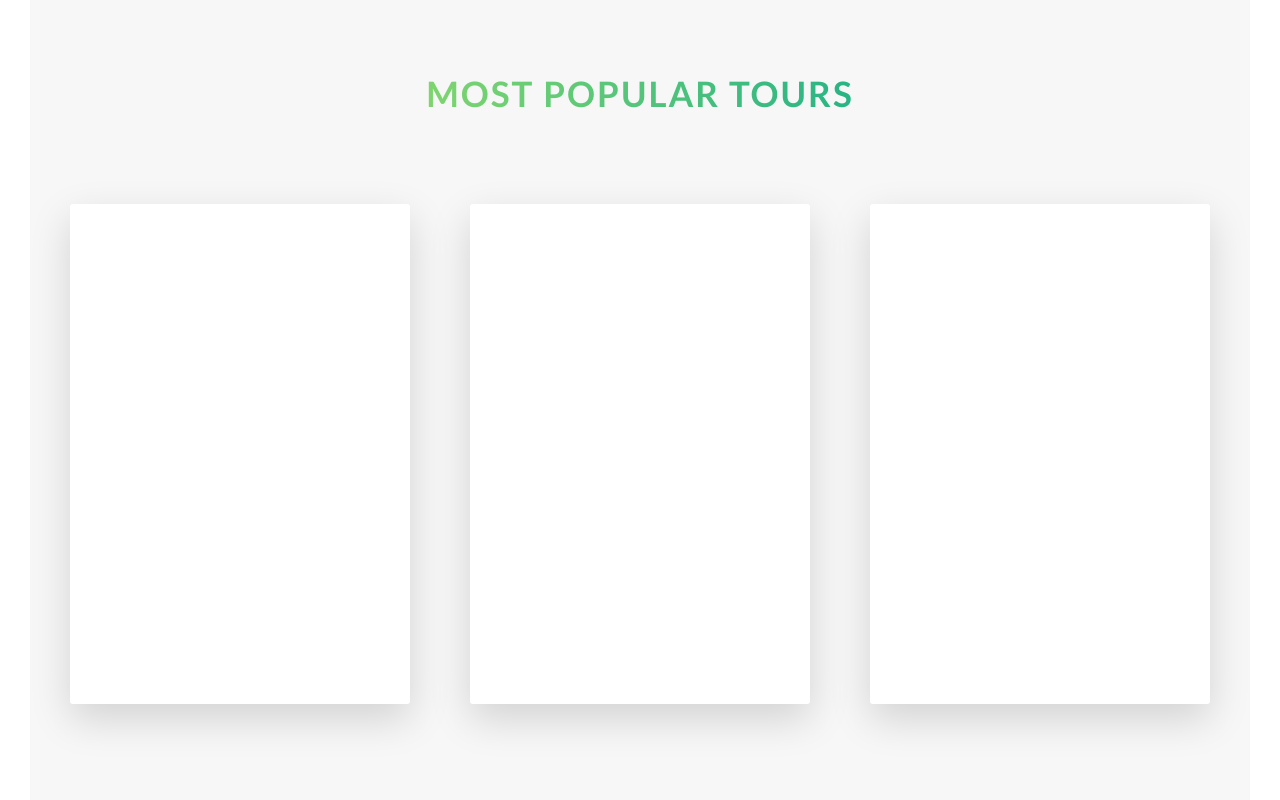
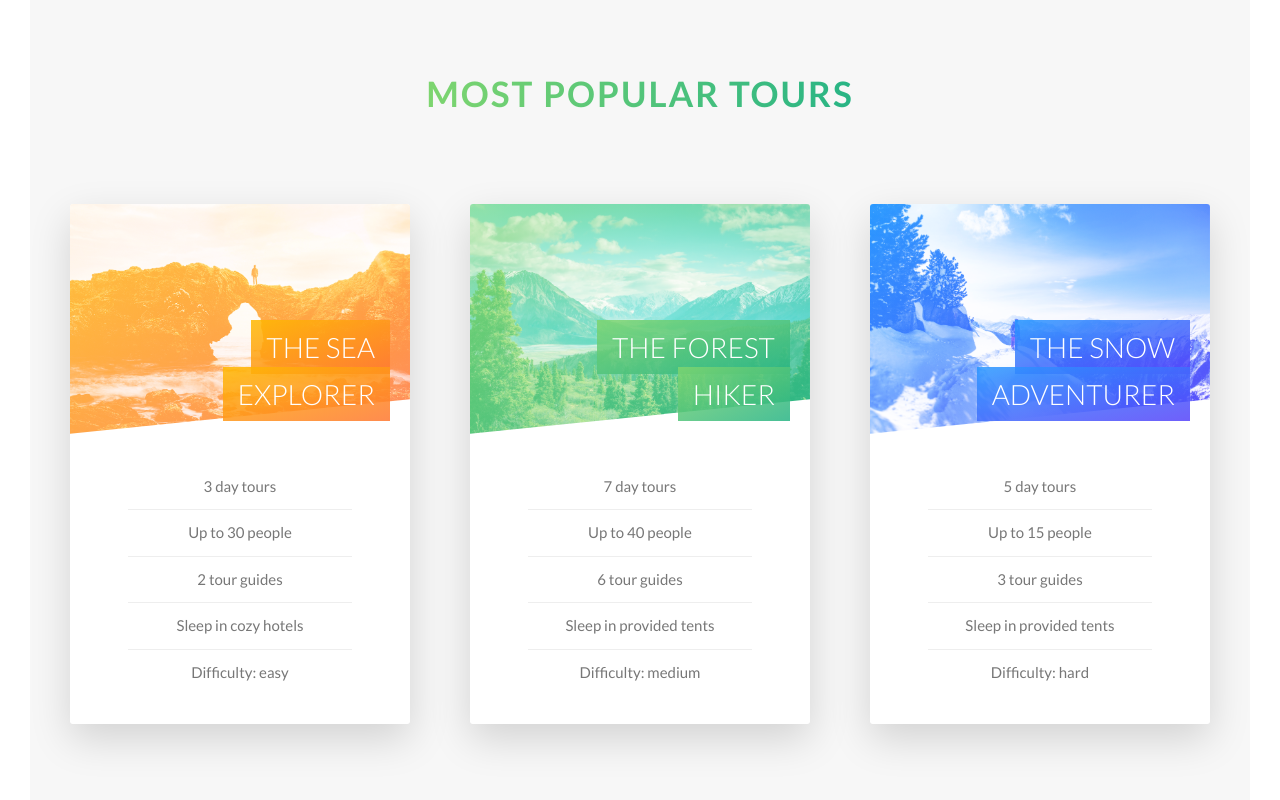
Before and after one commit to HellyZ/travel-agency-landing, a website: page index.html in a window 1280 px wide. Shown: the part 2431-3231 px from the top of the page. Drawn offline with Linux system fonts and the light colour scheme.

Commit message:
styled front side of cards

```diff
--- a/index.html
+++ b/index.html
@@ -119,7 +119,23 @@
           <div class="col-1-of-3">
             <div class="card">
               <div class="card__side card__side--front card__side--front-1">
-                FRONT
+                <div class="card__picture card__picture--1">
+                  &nbsp;
+                </div>
+                <h4 class="card__heading">
+                  <span class="card__heading-span card__heading-span--1">
+                    The Sea Explorer
+                  </span>
+                </h4>
+                <div class="card__details">
+                  <ul>
+                    <li>3 day tours</li>
+                    <li>Up to 30 people</li>
+                    <li>2 tour guides</li>
+                    <li>Sleep in cozy hotels</li>
+                    <li>Difficulty: easy</li>
+                  </ul>
+                </div>
               </div>
               <div class="card__side card__side--back card__side--back-1">
                 BACK
@@ -129,7 +145,23 @@
           <div class="col-1-of-3">
             <div class="card">
               <div class="card__side card__side--front card__side--front-2">
-                FRONT
+                <div class="card__picture card__picture--2">
+                  &nbsp;
+                </div>
+                <h4 class="card__heading">
+                  <span class="card__heading-span card__heading-span--2">
+                    The Forest Hiker
+                  </span>
+                </h4>
+                <div class="card__details">
+                  <ul>
+                    <li>7 day tours</li>
+                    <li>Up to 40 people</li>
+                    <li>6 tour guides</li>
+                    <li>Sleep in provided tents</li>
+                    <li>Difficulty: medium</li>
+                  </ul>
+                </div>
               </div>
               <div class="card__side card__side--back card__side--back-2">
                 BACK
@@ -139,7 +171,23 @@
           <div class="col-1-of-3">
             <div class="card">
               <div class="card__side card__side--front card__side--front-3">
-                FRONT
+                <div class="card__picture card__picture--3">
+                  &nbsp;
+                </div>
+                <h4 class="card__heading">
+                  <span class="card__heading-span card__heading-span--3">
+                    The Snow Adventurer
+                  </span>
+                </h4>
+                <div class="card__details">
+                  <ul>
+                    <li>5 day tours</li>
+                    <li>Up to 15 people</li>
+                    <li>3 tour guides</li>
+                    <li>Sleep in provided tents</li>
+                    <li>Difficulty: hard</li>
+                  </ul>
+                </div>
               </div>
               <div class="card__side card__side--back card__side--back-3">
                 BACK
--- a/sass/abstracts/_variables.scss
+++ b/sass/abstracts/_variables.scss
@@ -10,6 +10,7 @@ $color-tertiary-light: #2998ff;
 $color-tertiary-dark: #5643fa;
 
 $color-grey-light-1: #f7f7f7;
+$color-grey-light-2: #eee;
 
 $color-grey-dark: #777;
 $color-white: #fff;
--- a/sass/components/_card.scss
+++ b/sass/components/_card.scss
@@ -2,17 +2,17 @@
   perspective: 150rem;
   -moz-perspective: 150rem;
 
-  height: 50rem;
+  height: 52rem;
   position: relative;
 
     &__side {
-      color: #fff;
-      height: 50rem;
+      height: 52rem;
       font-size: 2rem;
       position: absolute;
       top: 0;
       left: 0;
       width: 100%;
+      overflow: hidden;
       backface-visibility: hidden;
 
       border-radius: 3px;
@@ -22,7 +22,6 @@
       -o-border-radius: 3px;
 
       box-shadow: 0 1.5rem 4rem rgba($color-black, .15);
-
       transition: all .8s ease;
       -webkit-transition: all .8s ease;
       -moz-transition: all .8s ease;
@@ -57,12 +56,12 @@
     }
 
   &:hover &__side--front{
-    transform: rotateY(180deg);
-    -webkit-transform: rotateY(180deg);
-    -moz-transform: rotateY(180deg);
-    -ms-transform: rotateY(180deg);
-    -o-transform: rotateY(180deg);
-  }
+    transform: rotateY(-180deg);
+    -webkit-transform: rotateY(-180deg);
+    -moz-transform: rotateY(-180deg);
+    -ms-transform: rotateY(-180deg);
+    -o-transform: rotateY(-180deg);
+}
 
   &:hover &__side--back{
     transform: rotateY(0);
@@ -70,5 +69,76 @@
     -moz-transform: rotateY(0);
     -ms-transform: rotateY(0);
     -o-transform: rotateY(0);
+  }
+
+  &__picture {
+    background-size: cover;
+    height: 23rem;
+    background-blend-mode: screen;
+    // background-blend-mode: color; //darker
+    -webkit-clip-path: polygon(0 0, 100% 0, 100% 85%, 0 100%);
+    clip-path: polygon(0 0, 100% 0, 100% 85%, 0 100%);
+
+    &--1 {
+      background-image: linear-gradient(to right bottom, $color-secondary-light, $color-secondary-dark), url(../img/nat-5.jpg);
+    }
+
+    &--2 {
+      background-image: linear-gradient(to right bottom, $color-primary-light, $color-primary-dark), url(../img/nat-6.jpg);
+    }
+
+    &--3 {
+      background-image: linear-gradient(to right bottom, $color-tertiary-light, $color-tertiary-dark), url(../img/nat-7.jpg);
+    }
+  }
+
+  &__heading {
+    font-size: 2.8rem;
+    font-weight: 300;
+    text-transform: uppercase;
+    text-align: right;
+    color: $color-white;
+    position: absolute;
+    top: 12rem;
+    right: 2rem;
+    width: 75%;
+  }
+
+  &__heading-span {
+    padding: 1rem 1.5rem;
+    -webkit-box-decoration-break: clone;
+    box-decoration-break: clone;
+
+    &--1 {
+      background-image: linear-gradient(to right bottom, rgba($color-secondary-light, .85), rgba($color-secondary-dark, .85));
+    }
+
+    &--2 {
+      background-image: linear-gradient(to right bottom, rgba($color-primary-light, .85), rgba($color-primary-dark, .85));
+    }
+
+    &--3 {
+      background-image: linear-gradient(to right bottom, rgba($color-tertiary-light, .85), rgba($color-tertiary-dark, .85));
+    }
+  }
+
+  &__details {
+    padding: 3rem;
+
+    ul {
+      list-style: none;
+      width: 80%;
+      margin: 0 auto;
+
+      li {
+        text-align: center;
+        font-size: 1.5rem;
+        padding: 1rem;
+
+        &:not(:last-child) {
+          border-bottom: 1px solid $color-grey-light-2;
+        }
+      }
+    }
+  }
 }
-}
--- a/sass/layout/_header.scss
+++ b/sass/layout/_header.scss
@@ -8,6 +8,7 @@
   background-position: top;
   position: relative;
 
+  -webkit-clip-path: polygon(0 0, 100% 0, 100% 75vh, 0 100%);
   clip-path: polygon(0 0, 100% 0, 100% 75vh, 0 100%);
 
   &__logo-box {
```
Also changed, not shown: css/style.css.
